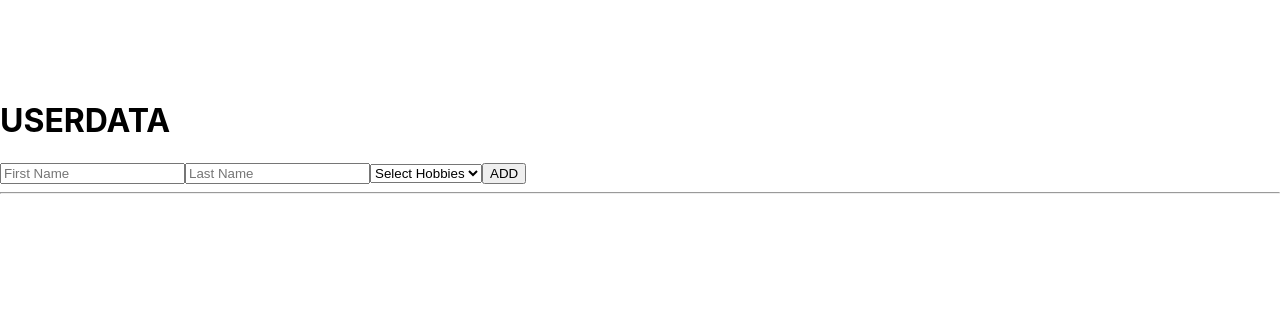
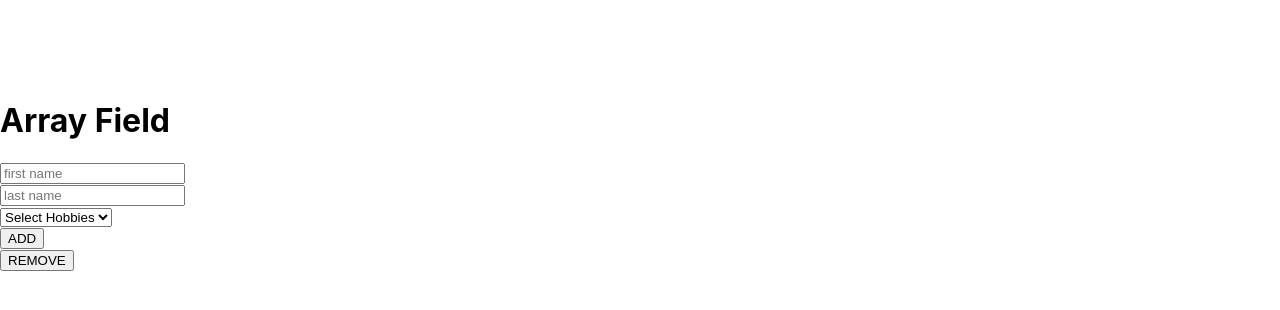
Before and after one commit to HarshalTe/freshrepo, a React (Create React App) app: page / in a window 1280 px wide. Shown: the top 310 px of the page. Built offline with nearby package versions, Linux system fonts and the light colour scheme.

Commit message:
push code

```diff
--- /dev/null
+++ b/src/Arrayfield.js
@@ -0,0 +1,55 @@
+import { useState } from "react";
+
+const Arrayfield = ()=>{
+    const hd = ["digital-art","coding","painting"]
+    const [fieldarry,setfieldarray] = useState([{first:"",last:"",hobbies:""}]);
+
+  const change = (e, index) => {
+    const updated = [...fieldarry];
+    updated[index][e.target.name] = e.target.value;
+    setfieldarray(updated);
+  };
+    const add = (e)=>{
+        e.preventDefault();
+        setfieldarray([...fieldarry,{first:"",last:"",hobbies:""}]);
+    }
+    const remove = (fi)=>{
+       setfieldarray(fieldarry.filter((_,di)=>{
+              return di !== fi
+       }))
+    }
+    return(
+        <div>
+            <h1>Array Field</h1>
+            {fieldarry.map((fe,fi)=>{
+                  return(
+                    <div key={fi}>
+                          <input type="text" name="first" placeholder="first name" value={fieldarry.first}    onChange={(e) => change(e, fi)} />
+                          <br/>
+                          <input type="text" name="lastst" placeholder="last name" value={fieldarry.last}  onChange={(e) => change(e, fi)}/>
+                           <br/>
+                           <select value={fieldarry.hobbies} name="hobbies" onChange={(e) => change(e, fi)}>
+                              <option value="">Select Hobbies</option>
+                             {hd.map((he,hi)=>{
+                                 return(
+                                    <div key={hi}>
+                                         <option value={he}>{he}</option>
+                                    </div>
+                                 );
+                             })}
+                           </select>
+                                 <br/>
+                           <button onClick={add}>ADD</button>
+                                 <br/>
+                           <button onClick={()=>remove(fi)}>REMOVE</button>
+                    </div>
+                  );
+            })}
+
+
+
+
+        </div>
+    );
+}
+export default Arrayfield;
--- a/src/Hmain.js
+++ b/src/Hmain.js
@@ -22,6 +22,7 @@ import Postput from "./Postput";
 import PP from "./PP";
 import AutoRemoveDropdown from "./AutoRemoveDropdown";
 import Form1 from "./Form1";
+import Arrayfield from "./Arrayfield";
 
 const Hmain = () => {
   return (
@@ -52,7 +53,8 @@ const Hmain = () => {
       {/* <Postput/> */}
       {/* <PP/> */}
       {/* <AutoRemoveDropdown/> */}
-      <Form1/>
+      {/* <Form1/> */}
+      <Arrayfield/>
 
 
 
```
